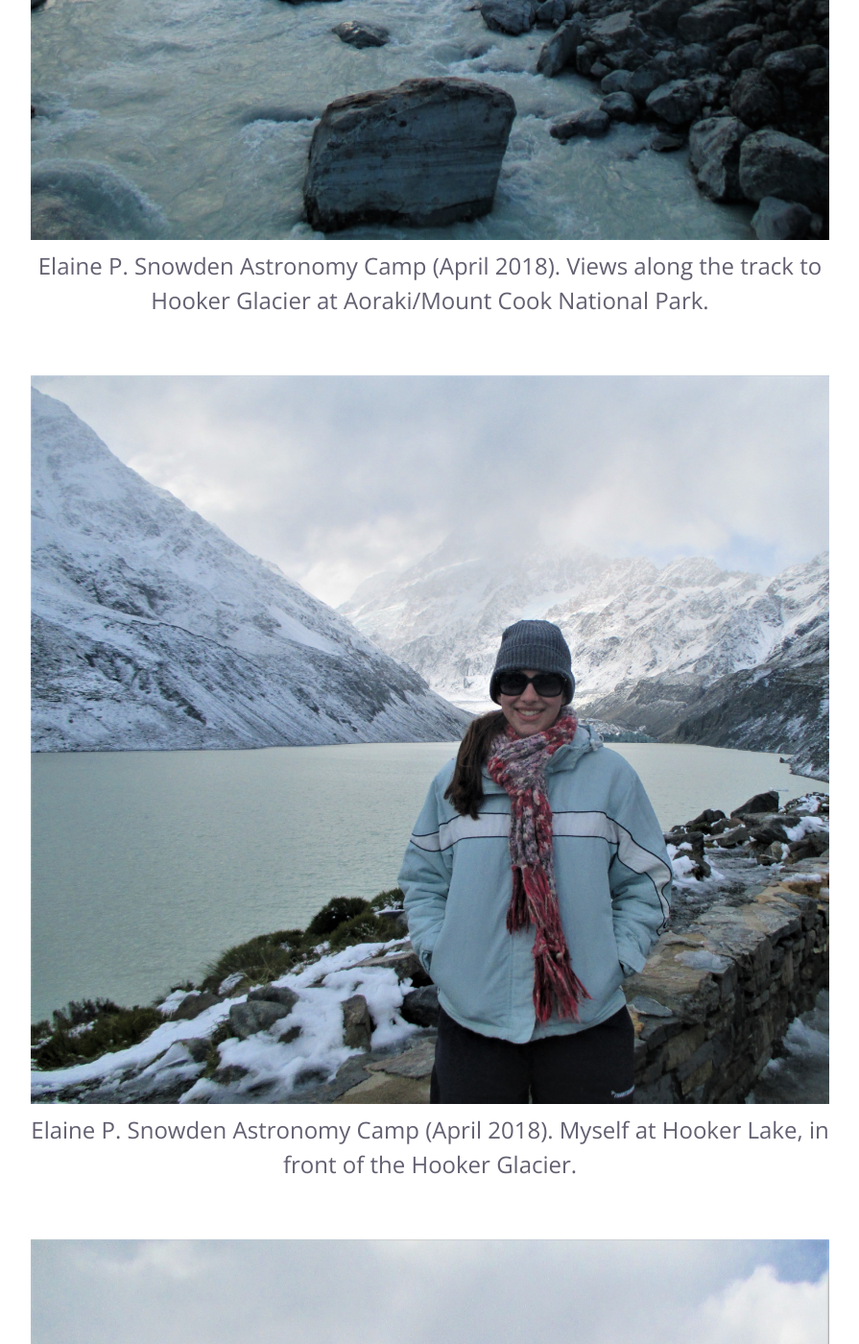
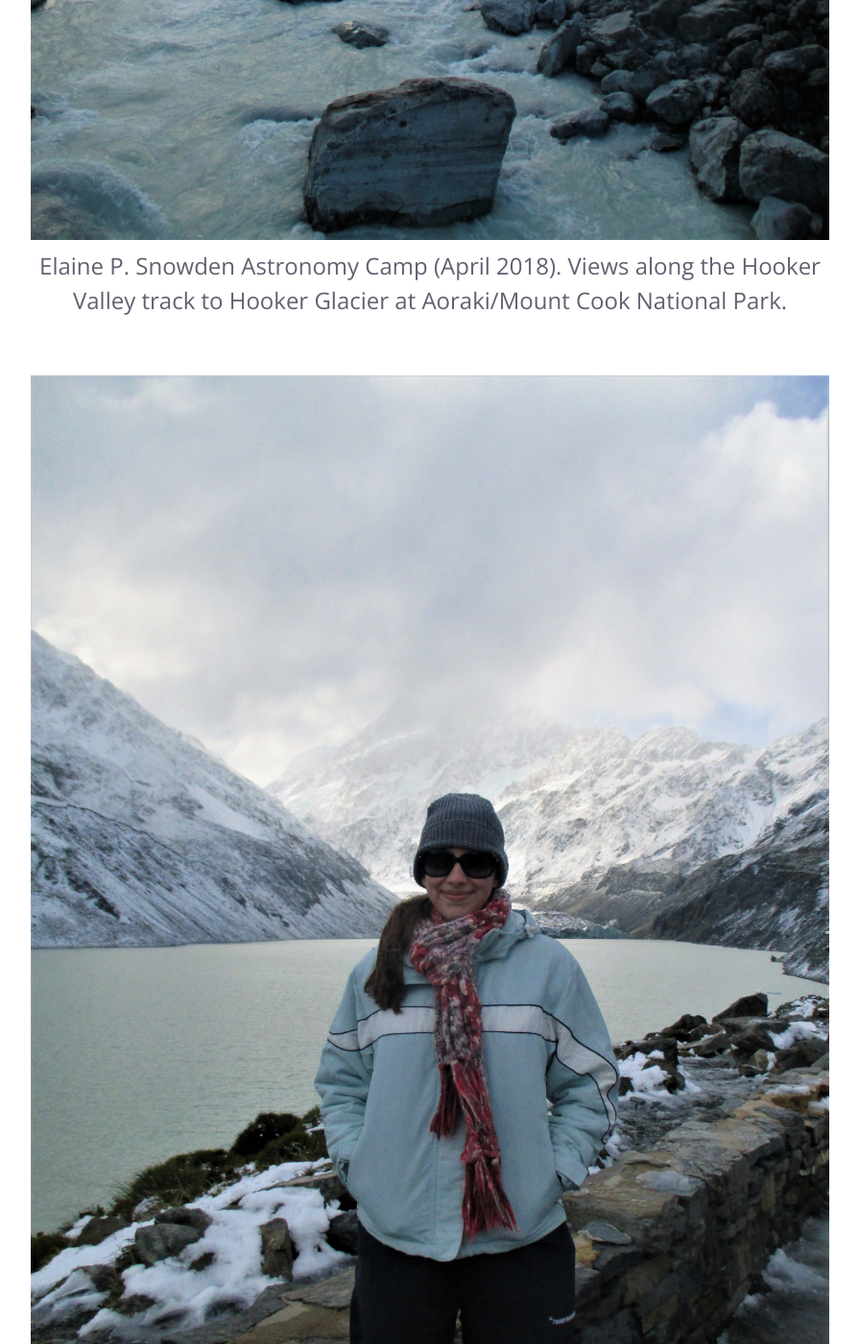
Before and after one commit to rcdorsey/rcdcorsey.github.io, a Jekyll site: the page built from outreach.html, in a window 1280 px wide and 1400 px high, scrolled down 3366 px. Shown: the whole window at 96% size, without its empty margins (192-1087 px from the left). Built offline with Jekyll 4.4.1, drawn with Linux system fonts in a browser that asks for light colours; some of the changed text lies outside the part shown.

Commit message:
Update outreach.html

```diff
--- a/outreach.html
+++ b/outreach.html
@@ -9,9 +9,7 @@ images:
     - image: 'Outreach-2019-EPS-MJ.jpg'
       caption: 'Elaine P. Snowden Astronomy Camp (April 2019). Myself with the Milky Way at the University of Canterbury Mount John Observatory.'
     - image: 'Outreach-2018-April-EPS-MountCookArea-2.jpg'
-      caption: 'Elaine P. Snowden Astronomy Camp (April 2018). Views along the track to Hooker Glacier at Aoraki/Mount Cook National Park.'
-    - image: 'Outreach-2018-April-EPS-TasmanGlacier-1-2.jpg'
-      caption: 'Elaine P. Snowden Astronomy Camp (April 2018). Myself at Hooker Lake, in front of the Hooker Glacier.'
+      caption: 'Elaine P. Snowden Astronomy Camp (April 2018). Views along the Hooker Valley track to Hooker Glacier at Aoraki/Mount Cook National Park.'
     - image: 'Outreach-2018-April-EPS-TasmanGlacier-2-2.jpg'
-      caption: 'Elaine P. Snowden Astronomy Camp (April 2018). Myself at Hooker Lake, in front of the Hooker Glacier'
+      caption: 'Elaine P. Snowden Astronomy Camp (April 2018). Myself at Hooker Lake, in front of the Hooker Glacier (just to the right, at shoulder level)'
 ---
```
